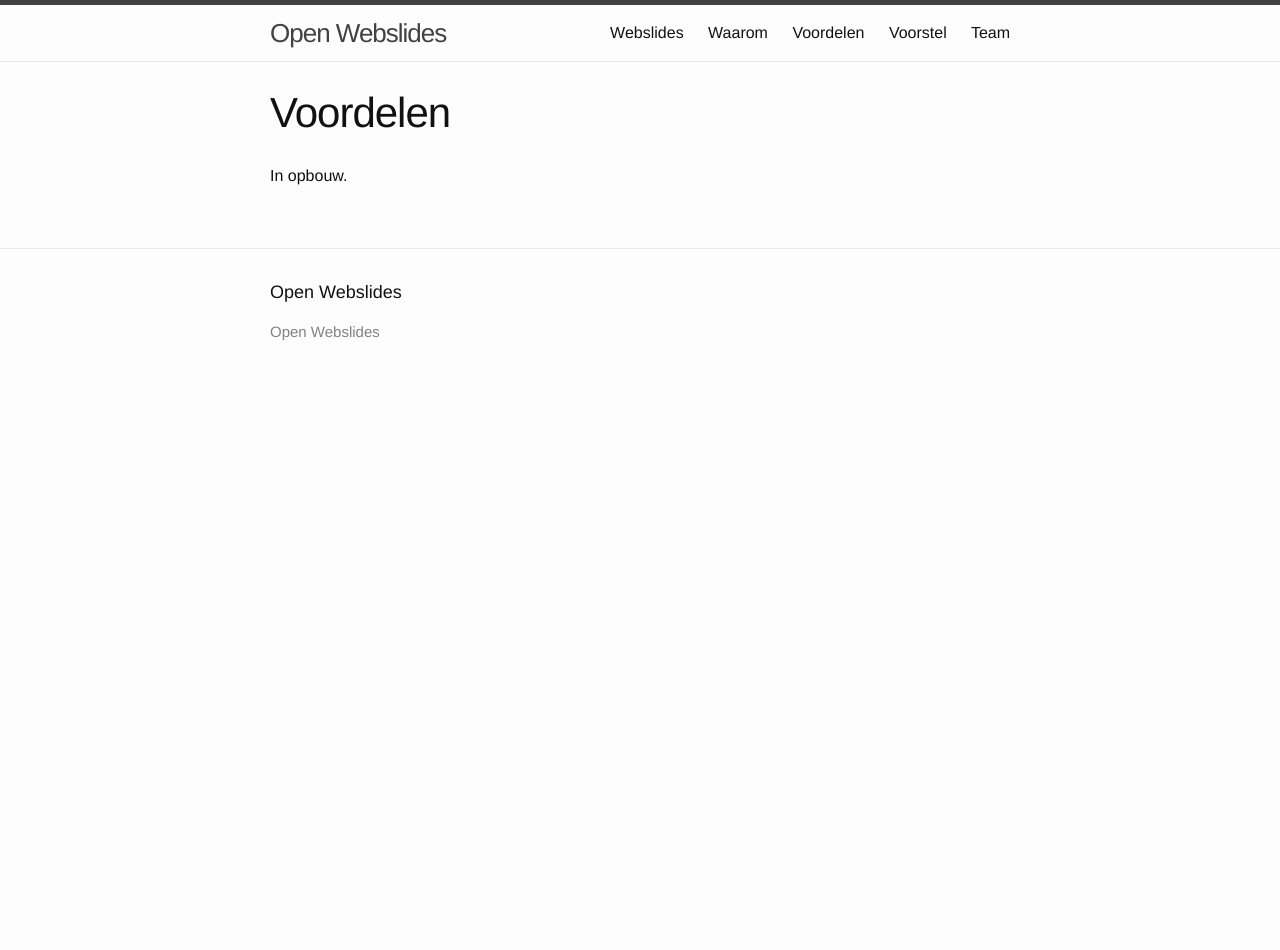
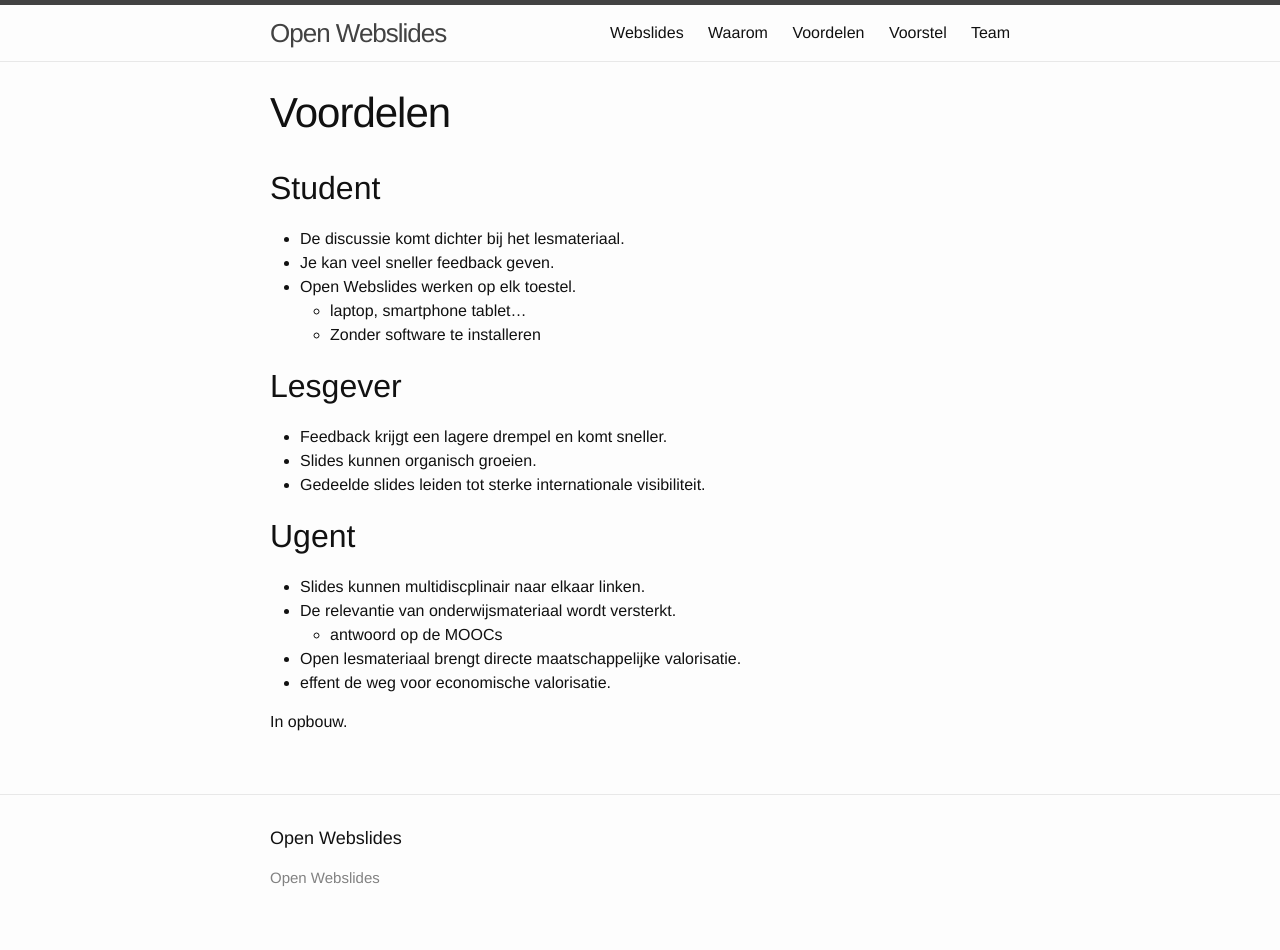
Before and after one commit to OpenWebslides/openwebslides.github.io-old, a Jekyll site: the page built from voordelen/index.md, in a window 1280 px wide. Built offline with Jekyll 4.4.1, drawn with Linux system fonts in a browser that asks for light colours; before the commit the page ends 900 px from its top, so only the background shows below that.

Commit message:
backbone of voordelen

```diff
--- a/voordelen/index.md
+++ b/voordelen/index.md
@@ -5,4 +5,26 @@ permalink: /voordelen/
 order: 30
 ---
 
+Student
+--------
+* De discussie komt dichter bij het lesmateriaal.
+* Je kan veel sneller feedback geven.
+* Open Webslides werken op elk toestel.
+  * laptop, smartphone tablet...
+  * Zonder software te installeren
+
+Lesgever
+--------
+* Feedback krijgt een lagere drempel en komt sneller.
+* Slides kunnen organisch groeien.
+* Gedeelde slides leiden tot sterke internationale visibiliteit.
+
+Ugent
+-------
+* Slides kunnen multidiscplinair naar elkaar linken.
+* De relevantie van onderwijsmateriaal wordt versterkt.
+  * antwoord op de MOOCs
+* Open lesmateriaal brengt directe maatschappelijke valorisatie.
+ * effent de weg voor economische valorisatie.
+
 In opbouw.
```
